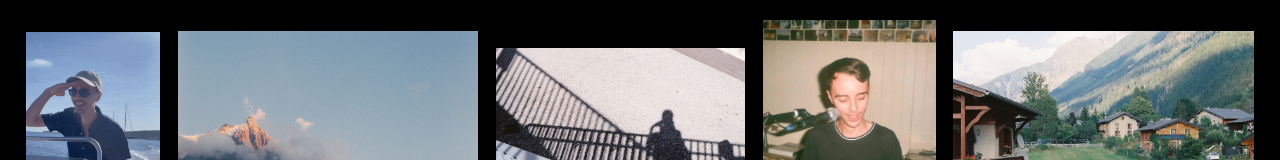
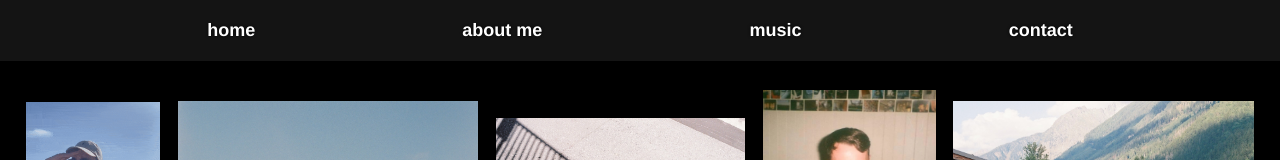
Before and after one commit to lars06/lars06.github.io, a React (Create React App) app: page / in a window 1280 px wide. Shown: the top 160 px of the page. Built offline with nearby package versions, Linux system fonts and the light colour scheme.

Commit message:
Add nav bar without working links

```diff
--- a/src/App.css
+++ b/src/App.css
@@ -1,10 +1,33 @@
 * {
     margin: 0;
+    padding: 0;
 }
 
 .App {
     min-height: 100vh;
     background-color: #000000;
+}
+
+nav ul {
+    list-style-type: none;
+    min-width: 100vw;
+    min-height: 2.5vh;
+    display: flex;
+    align-items: center;
+    justify-content: space-evenly;
+    padding-top: 20px;
+    padding-bottom: 20px;
+    position: fixed;
+    z-index: 100;
+    background-color: #141414;
+}
+
+nav a {
+    font-size: calc(10px + 1vmin);
+    color: white;
+    font-weight: bold;
+    text-decoration: none;
+    text-shadow: 0px 0px 3px black;
 }
 
 .title {
@@ -22,6 +45,7 @@
 .photos ul {
     list-style-type: none;
     padding: 20px;
+    padding-top: 90px;
     display: flex;
     flex-wrap: wrap;
     gap: calc(5px + 1vw);
--- a/src/App.tsx
+++ b/src/App.tsx
@@ -1,34 +1,12 @@
 import React from 'react';
 import './App.css';
-import cliffs from './resources/background-images/cliffs.jpeg';
-import stairs from './resources/background-images/stairs.jpeg';
-import piano from './resources/background-images/piano.jpeg';
-import watering from './resources/background-images/watering.jpeg';
-import lonely from './resources/background-images/lonely.jpeg';
-import bridge from './resources/background-images/bridge.jpeg';
-import blanc from './resources/background-images/blanc.jpeg';
-import jcm from './resources/background-images/jcm.jpeg';
-import sailor from './resources/background-images/sailor.gif';
-import acappella from './resources/background-images/acappella.gif';
-import bike from './resources/background-images/bike.jpeg';
-import building from './resources/background-images/building.jpeg';
-import crane from './resources/background-images/crane.jpeg';
-import embrace from './resources/background-images/embrace.jpeg';
-import lostweekend from './resources/background-images/lostweekend.gif';
-import reflect from './resources/background-images/reflect.jpeg';
-import smoko from './resources/background-images/smoko.jpeg';
-import zoom from './resources/background-images/zoom.jpeg';
-import clothes from './resources/background-images/clothes.jpeg';
-import cloud from './resources/background-images/cloud.jpeg';
-import drip from './resources/background-images/drip.jpeg';
-import hike from './resources/background-images/hike.gif';
-import graf from './resources/background-images/graf.jpeg';
-import rolling from './resources/background-images/rolling.jpeg';
+import NavBar from './NavBar';
 import PhotoGrid from './PhotoGrid';
 
 function App() {
   return (
     <div className="App">
+      <NavBar/>
       <div className="title">
           <h1 id="lars">
             lars
--- /dev/null
+++ b/src/NavBar.tsx
@@ -0,0 +1,17 @@
+import React from 'react';
+import './App.css';
+
+const NavBar = () => {
+  return (
+    <nav>
+      <ul>
+        <li><a href="/">home</a></li>
+        <li><a href="/">about me</a></li>
+        <li><a href="/">music</a></li>
+        <li><a href="/">contact</a></li>
+      </ul>
+    </nav>
+  );
+};
+
+export default NavBar;
```
